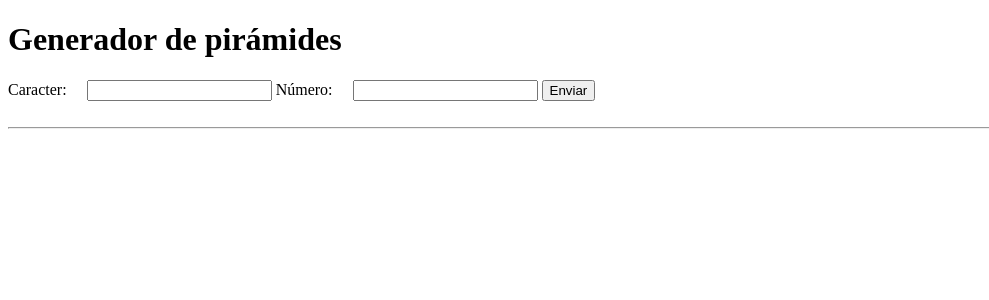
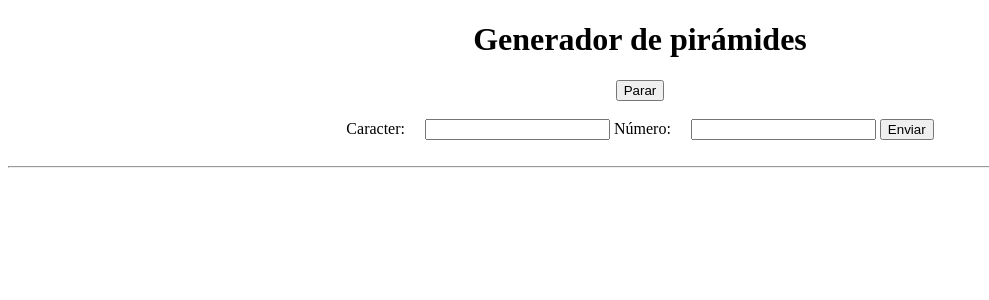
Before and after one commit to gonzaleztroyano/ASIR2-IAW-Trim2, a PHP site: page /03-piramide/ in a window 1280 px wide. Shown: the top 300 px of the page, without its empty margins (0-989 px from the left). Run offline with PHP 8.4, Linux system fonts and the light colour scheme; data that the repository does not hold is empty.

Commit message:
210127 - Con mensaje de parada

```diff
--- a/03-piramide/index.php
+++ b/03-piramide/index.php
@@ -11,8 +11,11 @@ if(isset($_GET["numero"])){
     $filas = $_GET["numero"];
     $cosa = $_GET["cosa"];
 }
-
-
+/*
+if ($_POST["PARAR"] = PARAR){
+    $generar = false;
+}
+*/
 ?>
 <!DOCTYPE html>
 <html lang="en">
@@ -30,9 +33,14 @@ if(isset($_GET["numero"])){
         <title>Pirámides</title>
     </head>
     <body>
+        <div id="title" style="text-align: center;">
         <h1>Generador de pirámides</h1>
-
-        <div id="formularo">
+            <div id ="cacharro" style="">
+                <form action="index.php" method="get">
+                    <input type="submit" name="stop" value="Parar" > </br></br>
+                </form>
+        </div>
+        <div id="formulario">
             <form action="index.php" method="post">
             <label for="cosa">Caracter: &nbsp;&nbsp;&nbsp;</label>
             <input name="cosa" id="cosa" type="text" tabindex="1" />
@@ -42,7 +50,7 @@ if(isset($_GET["numero"])){
         </form>
         <br><hr><br>
         </div>
-        <div>
+        <div style="text-align: center; font-size: 3em;">
         <?php
             for ($fila = 0; $fila < $filas; $fila++) {
                 for ($columna = 0; $columna < $fila; $columna++){
@@ -54,3 +62,5 @@ if(isset($_GET["numero"])){
         </div>
     </body>
 </html>
+
+<!-- color: '. sprintf("#%06X",)' -->
```
